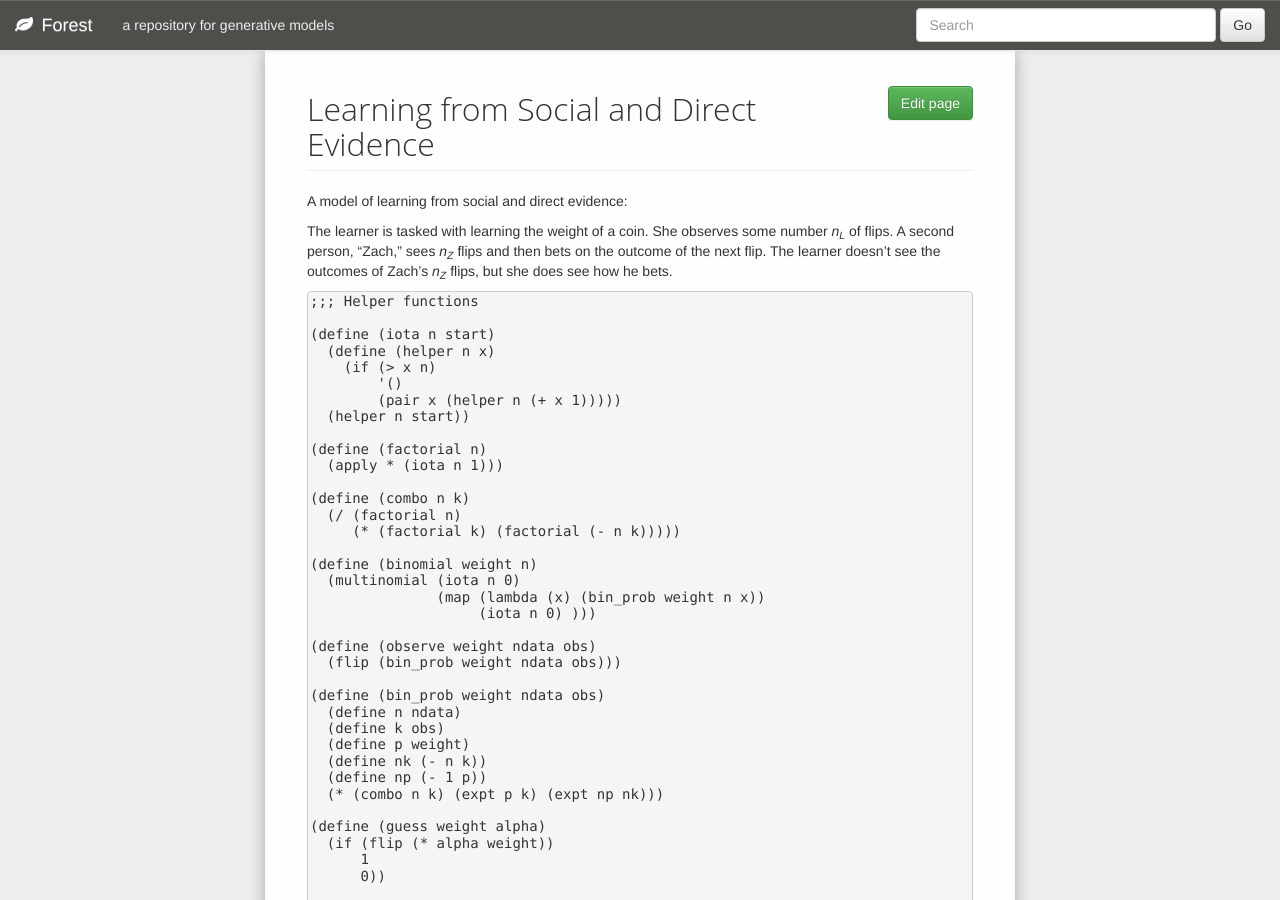
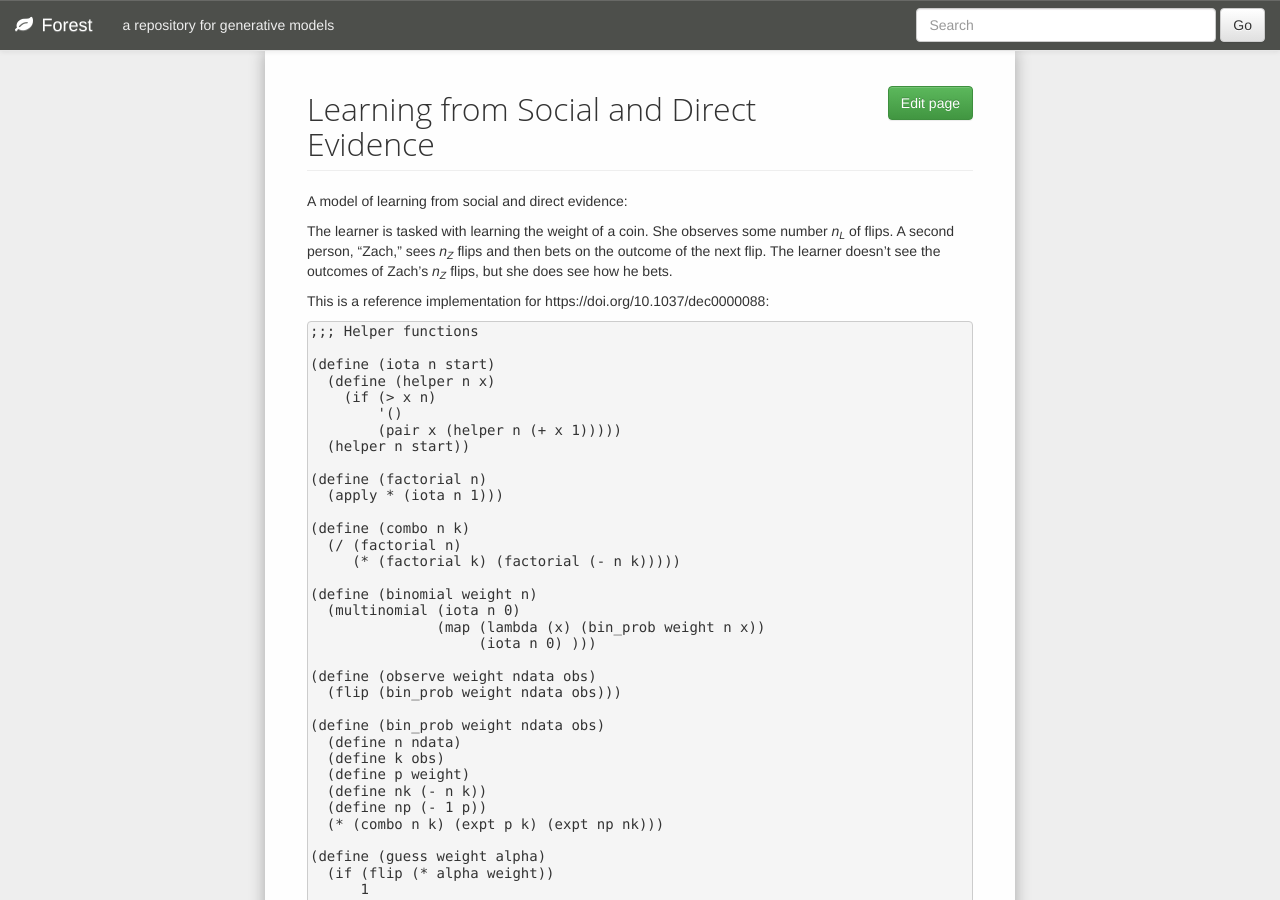
Before and after one commit to forestdb/forestdb.org, a Jekyll site: the page built from models/social-and-direct-learning.md, in a window 1280 px wide and 900 px high. Built offline with Jekyll 4.4.1, drawn with Linux system fonts in a browser that asks for light colours; nearby versions of some CDN libraries; a script that is not in the unit is left out.

Commit message:
Update social-and-direct-learning.md

````diff
--- a/models/social-and-direct-learning.md
+++ b/models/social-and-direct-learning.md
@@ -10,6 +10,8 @@ model-language: church
 A model of learning from social and direct evidence:
 
 The learner is tasked with learning the weight of a coin. She observes some number *n<sub>L</sub>* of flips. A second person, "Zach," sees *n<sub>Z</sub>* flips and then bets on the outcome of the next flip. The learner doesn't see the outcomes of Zach's *n<sub>Z</sub>* flips, but she does see how he bets.
+
+This is a reference implementation for https://doi.org/10.1037/dec0000088:
 
 ```scheme
 ;;; Helper functions
````
